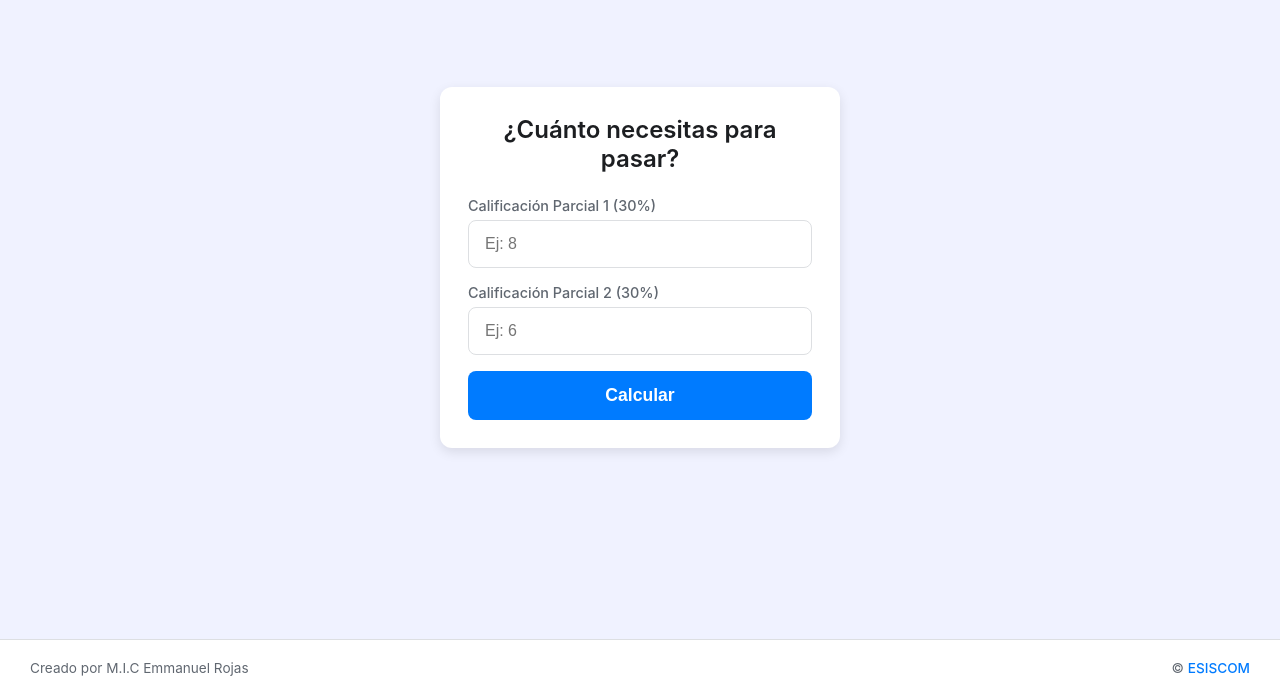
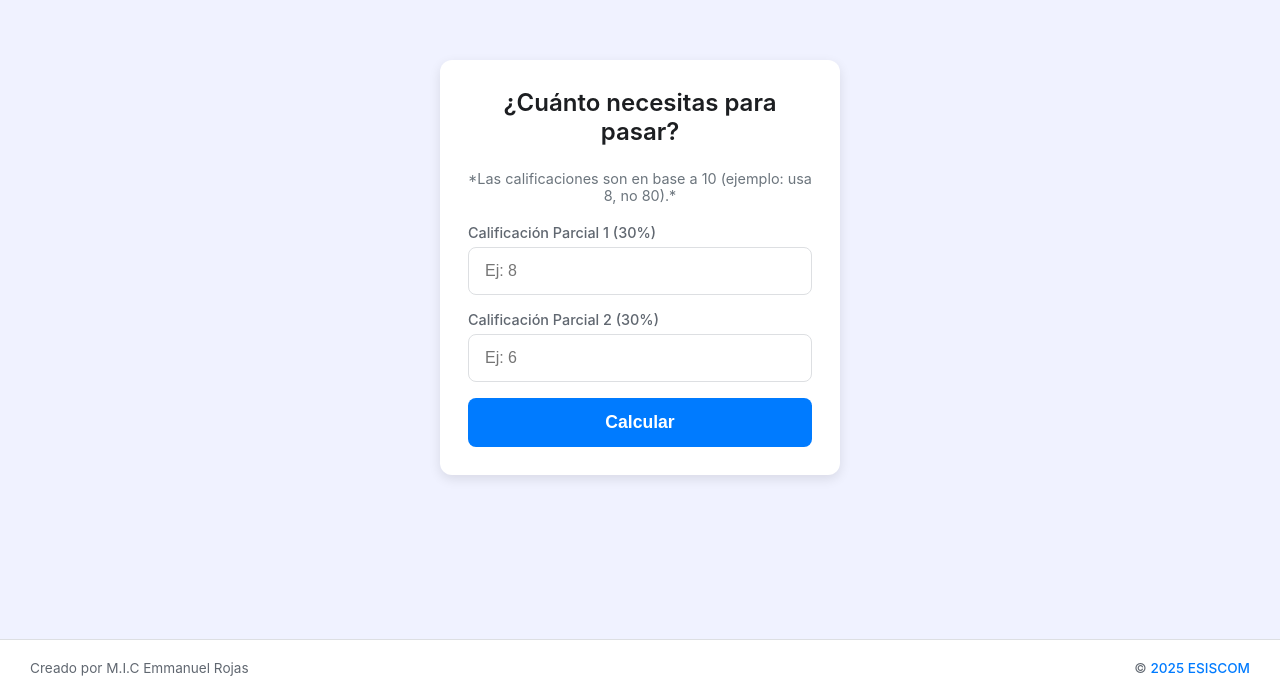
Before and after one commit to mamueljr/que-necesito-para-pasar, a plain HTML site: page index.html in a window 1280 px wide. Shown: the part 104-800 px from the top of the page. Drawn offline with Linux system fonts and the light colour scheme.

Commit message:
mensaje decimal
mensaje para usar 8 en lugar de 80

```diff
--- a/index.html
+++ b/index.html
@@ -170,6 +170,16 @@
     <div class="contenido-principal">
       <div class="calculadora-contenedor">
         <h1>¿Cuánto necesitas para pasar?</h1>
+        <p
+          style="
+            text-align: center;
+            color: #6c757d;
+            font-size: 0.9rem;
+            margin-bottom: 20px;
+          "
+        >
+          *Las calificaciones son en base a 10 (ejemplo: usa 8, no 80).*
+        </p>
 
         <div class="campo-entrada">
           <label for="parcial1">Calificación Parcial 1 (30%)</label>
@@ -210,7 +220,7 @@
           href="https://mamueljr.github.io/esiscom/"
           target="_blank"
           rel="noopener noreferrer"
-          >ESISCOM</a
+          >2025 ESISCOM</a
         >
       </span>
     </footer>
```
